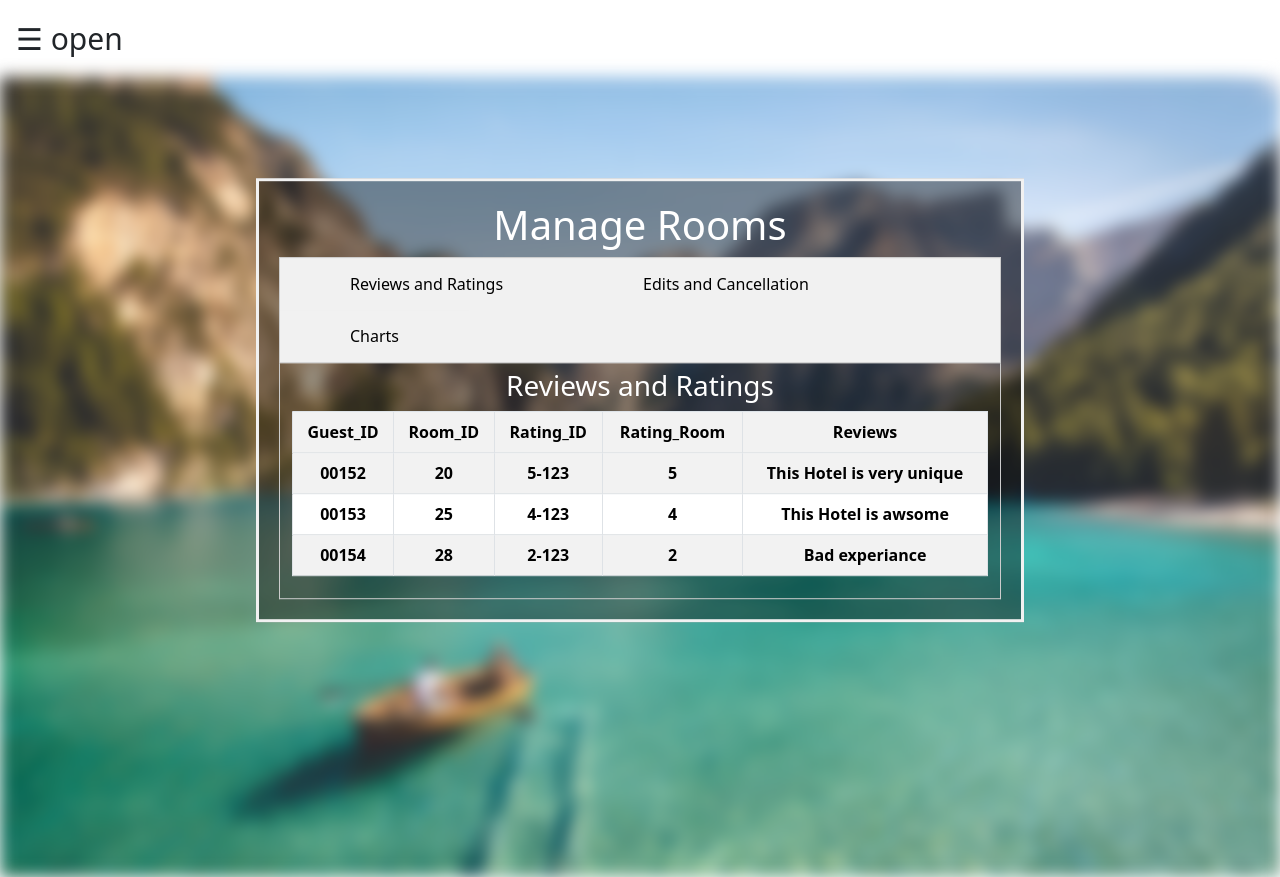
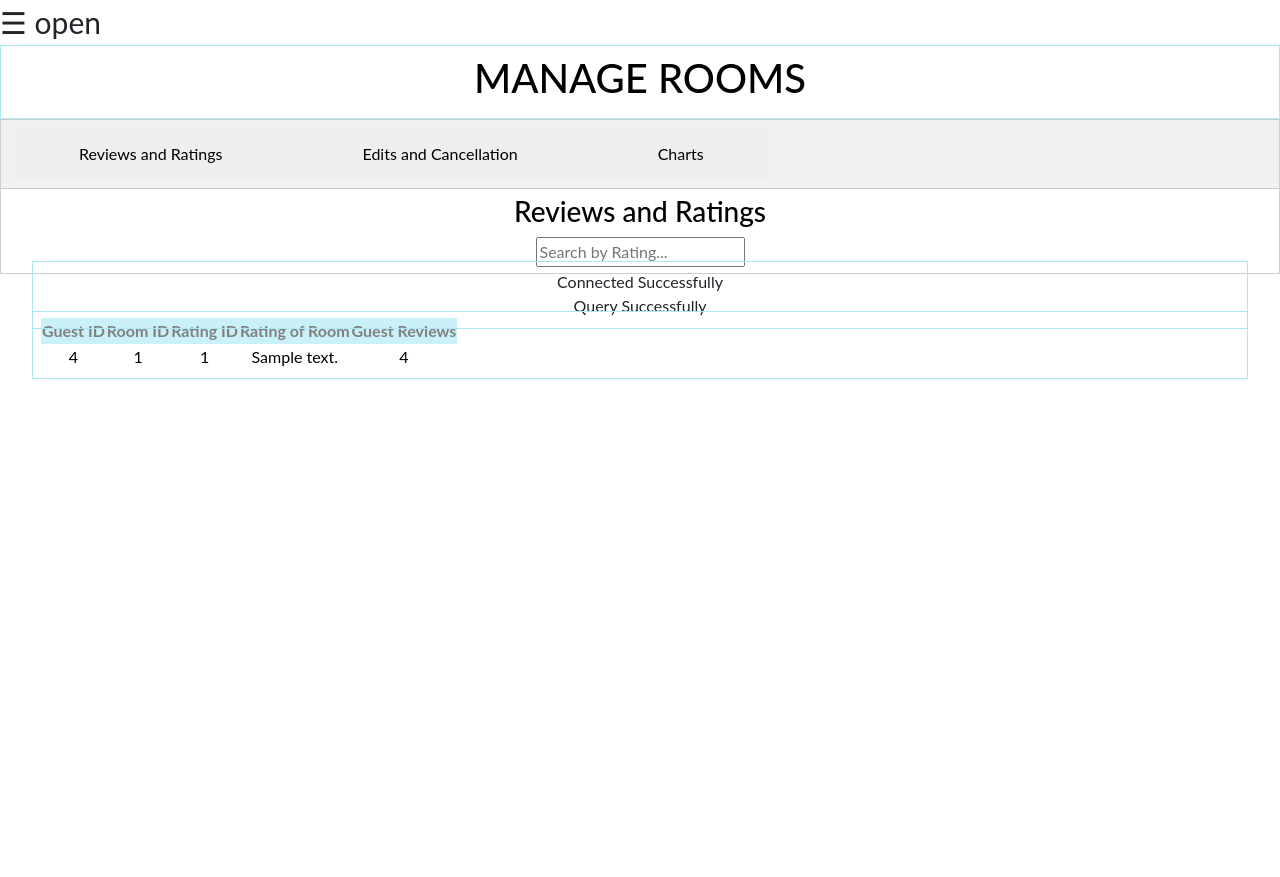
Before and after one commit to MostafaElSafy/HurgadaHotel, a PHP site: page /Manage_Rooms.php in a window 1280 px wide, after a click on "Reviews and Ratings". After the commit the page ends 379 px from the top, so only its background shows below. Run offline with PHP 8.4, Linux system fonts and the light colour scheme; tables that the repository leaves empty or names only in its code hold one stand-in row (values such as "Sample post"); some libraries are stand-ins or nearby versions.

Commit message:
almost done with Manage rooms!

```diff
--- a/Manager_view/Manage_Rooms.php
+++ b/Manager_view/Manage_Rooms.php
@@ -8,85 +8,133 @@
   <meta http-equiv="X-UA-Compatible" content="IE=edge">
   <meta name="viewport" content="width=device-width, initial-scale=1">
   <title>Manage Rooms</title>
+
   <!-- Google font -->
   <link href="https://fonts.googleapis.com/css?family=Montserrat:400,700" rel="stylesheet">
+
   <!-- Bootstrap -->
   <link type="text/css" rel="stylesheet" href="../assets/css/bootstrap.min.css" />
-  <!--top nav style-->
+  <script src="https://cdn.jsdelivr.net/npm/bootstrap@5.0.2/dist/js/bootstrap.bundle.min.js" integrity="sha384-MrcW6ZMFYlzcLA8Nl+NtUVF0sA7MsXsP1UyJoMp4YLEuNSfAP+JcXn/tWtIaxVXM" crossorigin="anonymous"></script>
+  <!--style-->
   <link rel="stylesheet" type="text/css" href="Manager_styles.css">
   <link rel="stylesheet" href="../assets/css/MainStyles.css">
-  <link rel="stylesheet" href="style.css">
-  <link rel="stylesheet" href="Manager_styles.css">
+  <link rel="stylesheet" type="text/css" href="navigation.css">
 
 </head>
 
 
 <body>
-
-  <div id="mySidenav" class="sidenav">
+<div id="myNav" class="overlay">
   <a href="javascript:void(0)" class="closebtn" onclick="closeNav()">&times;</a>
+  <div class="overlay-content">
   <a href="Manager_view(QC).php">Home</a>
     <a href="Manage_Rooms.php">Manage Rooms</a>
     <a href="Manage_Receptionist.php">Manage Receptionist</a>
     <a href="Manage_request.php">Manage Request</a>
   </div>
-
-  <div id="main">
+</div>
 
 <span style="font-size:30px;cursor:pointer" onclick="openNav()">&#9776; open</span>
-  </div>
 
 <script>
 function openNav() {
-      document.getElementById("mySidenav").style.width = "250px";
-      document.getElementById("main").style.marginLeft = "250px";
-      document.body.style.backgroundColor = "rgba(0,0,0,0.4)";
+  document.getElementById("myNav").style.display = "block";
 }
 
 function closeNav() {
-      document.getElementById("mySidenav").style.width = "0";
-      document.getElementById("main").style.marginLeft = "0";
-      document.body.style.backgroundColor = "white";
+  document.getElementById("myNav").style.display = "none";
 }
 </script>
 
 
-  <div class="bg-image"></div>
-  <div class="bg-text">
-    <h1> Manage Rooms </h1>
+<style>
+div {
+  border: 1px solid #ade8f4;
+  padding: 8px;
+  text-align: center;
+}
 
-    <!-- Tab links -->
-    <div class="tab">
-      <button class="tablinks" onclick="openCity(event, 'RR')">Reviews and Ratings</button>
-      <button class="tablinks" onclick="openCity(event, 'E_C')">Edits and Cancellation</button>
-      <button class="tablinks" onclick="openCity(event, 'Chart')">Charts</button>
+h1 {
+  text-align: center;
+  text-transform: uppercase;
+  color: #023e8a;
+
+}
+
+p {
+  text-indent: 50px;
+  text-align: center;
+  letter-spacing: 3px;
+}
+
+a {
+  text-decoration: none;
+  color: #023e8a;
+  text-align: center;
+}
+</style>
+
+  <div>
+    <h1 style="color:black; text-align: center;"> Manage Rooms </h1>
+  </div>
+    <!-- Tab links for Tables -->
+    <div class="tab" style=" text-align: center;">
+      <button class="tablinks" onclick="openTable(event, 'RR')" >Reviews and Ratings</button>
+      <button class="tablinks" onclick="openTable(event, 'E_C')">Edits and Cancellation</button>
+      <button class="tablinks" onclick="openTable(event, 'Chart')">Charts</button>
     </div>
 
     <!-- Tab content -->
+
+    <!--/////////////// 1st table ///////////////////////-->
     <div id="RR" class="tabcontent">
-      <h3>Reviews and Ratings</h3>
+      <h3 style="color:black;">Reviews and Ratings</h3>
 
-      <table class='table table-bordered table-striped table-hover '>
+      <input type = "text" id ="myInput" onkeyup="myFunction()" placeholder="Search by Rating... " >
 
 <style>
-          .head {
-            background-color: lightskyblue;
-            color: white;
+  .tablerow{
+    background-color:white;
+    color:black;
+  }
+  </style>
+  <div class="pos">
+      <table id="myTable">
+        <thead class="header" style="background-color:#caf0f8; color:grey; ">
+        <tr>
+          <th>Guest ID</th>
+          <th>Room ID</th>
+          <th>Rating ID</th>
+          <th>Rating of Room</th>
+          <th> Guest Reviews</th>
+        </tr>
+        </thead>
+        <tbody>
+        <?php
+
+$conn = new mysqli("localhost","root","","hurghada_db");
+if (!$conn){
+  die("Connection Failed: " . mysqli_connect_error());
+}
+echo "Connected Successfully <br>";
+$query = "SELECT rating_id, room_id, guest_id, comments, rating_room FROM ratingandreviews ";
+$result = $conn->query($query);
+if (!$result) {
+die ("Fatal Query error");
+}
+echo "Query Successfully";
+$rows = $result->num_rows;
+for ($j=0; $j < $rows; $j++) {
+
+  $row = $result->fetch_array(MYSQLI_ASSOC);
+  echo "<tr class='tablerow'><td> ".$row['rating_id']."</td> <td> ".$row['room_id'].
+  "</td><td>".$row['guest_id']." </td><td>".$row['comments']." </td><td>".$row['rating_room']." </td>";
+  echo "</tr>";
 }
 
-          .body {
-            background-color: #FAFAD2;
-          }
-        </style>
-        <tr class="head">
-          <th>Guest_ID</th>
-          <th>Room_ID</th>
-          <th>Rating_ID</th>
-          <th>Rating_Room</th>
-          <th>Reviews</th>
-        </tr>
-        <tbody>
-          <tr class="body">
+?>
+        </tbody>
+         <!---- <tr class="tablerow" >
             <td>00152</td>
             <td>20</td>
             <td>5-123</td>
@@ -94,7 +142,7 @@
             <td>This Hotel is very unique </td>
 
           </tr>
-          <tr class="body">
+          <tr class="tablerow">
             <td>00153</td>
             <td>25</td>
             <td>4-123</td>
@@ -102,62 +150,116 @@
             <td>This Hotel is awsome </td>
           </tr>
 
-          <tr class="body">
+          <tr class="tablerow">
             <td>00154</td>
             <td>28</td>
             <td>2-123</td>
             <td>2</td>
             <td>Bad experiance </td>
-          </tr>
-        </tbody>
+          </tr> ----->
+
       </table>
 
     </div>
+</div>
+
+    <!-- ////////////////// search function /////////////////-->
+
+    <script>
+function myFunction() {
+  var input, filter, table, tr, td, i, txtValue;
+  input = document.getElementById("myInput");
+  filter = input.value.toUpperCase();
+  table = document.getElementById("myTable");
+  tr = table.getElementsByTagName("tr");
+  for (i = 0; i < tr.length; i++) {
+
+    td = tr[i].getElementsByTagName("td")[3];  /* column number 4 in table*/
+    if (td) {
+      txtValue = td.textContent || td.innerText;
+      if (txtValue.toUpperCase().indexOf(filter) > -1) {
+        tr[i].style.display = "";
+      } else {
+        tr[i].style.display = "none";
+      }
+    }
+  }
+}
+</script>
+    <!--////////////////// 2nd table ////////////////////////-->
 
     <div id="E_C" class="tabcontent">
+      <h3 style="color:black;">Edits and Cancellation</h3>
+    <!--  <table class='table table-bordered table-striped table-hover '>-->
 
-      <h3>Edits and Cancellation</h3>
-      <table class='table table-bordered table-striped table-hover '>
-
-        <tr class="head">
+    <div class="pos">
+      <table id="myTable">
+      <thead class="header" style="background-color:#caf0f8; color:grey;">
+        <tr>
           <th>Guest_ID</th>
           <th>Edits</th>
           <th>Cancellation</th>
         </tr>
-        <tbody id="myTable">
-          <tr class="body">
+</thead>
+        <tbody>
+        <?php
+
+$conn = new mysqli("localhost","root","","hurghada_db");
+if (!$conn){
+  die("Connection Failed: " . mysqli_connect_error());
+}
+echo "Connected Successfully <br>";
+$query = "SELECT rating_id, room_id, guest_id, comments, rating_room FROM ratingandreviews ";
+$result = $conn->query($query);
+if (!$result) {
+die ("Fatal Query error");
+}
+echo "Query Successfully";
+$rows = $result->num_rows;
+for ($j=0; $j < $rows; $j++) {
+
+  $row = $result->fetch_array(MYSQLI_ASSOC);
+  echo "<tr class='tablerow'><td> ".$row['rating_id']."</td> <td> ".$row['room_id'].
+  "</td><td>".$row['guest_id']." </td><td>".$row['comments']." </td><td>".$row['rating_room']." </td>";
+  echo "</tr>";
+}
+
+?>
+        </tbody>
+
+         <!-- <tr class="tablerow">
             <td>00152</td>
             <td>need lamp </td>
             <td>no</td>
           </tr>
 
-          <tr class="body">
+          <tr class="tablerow">
             <td>00153</td>
             <td>nothing</td>
             <td>x</td>
 
           </tr>
 
-          <tr class="body">
+          <tr class="tablerow">
             <td>00154</td>
             <td>need sofa</td>
             <td>no</td>
 
-          </tr>
-        </tbody>
+          </tr>-->
+
 
       </table>
 
-    </div>
-    <!--search function-->
+    </div></div>
 
-
-    <div id="Chart" class="tabcontent">
-      <h3>Chart of the most booked room view</h3>
+<!--//////////////////Pie Chart////////////////////////-->
+<div class="pos">
+    <div id="Chart" class="tabcontent" >
+      <h3  style="color:black;" >Chart of the most booked room view</h3>
 
       <script src="https://cdnjs.cloudflare.com/ajax/libs/Chart.js/2.9.4/Chart.js"></script>
 
-      <canvas id="myChart" class="chart"></canvas>
+      <canvas id="myChart" class="chart" style="border-width: 6em;"></canvas>
 
       <script>
         var xValues = ["Sea View ", "Garden View", "Others"];
@@ -185,17 +287,22 @@
               display: true,
 
               text: "Most common Booked Room Views Chart",
-              fontColor: "	#8B4513"
+              fontColor: "#03045e",
+             /*size of text needs enlargment*/
+
 
             }
           }
         });
       </script>
     </div>
+      </div>
+<!--////////////////////////////////-->
 
+<!--//////////////// Open table function /////////////////////-->
 
     <script>
-      function openCity(evt, cityName) {
+      function openTable(evt, Table) {
         // Declare all variables
         var i, tabcontent, tablinks;
 
@@ -212,7 +319,7 @@
         }
 
         // Show the current tab, and add an "active" class to the button that opened the tab
-        document.getElementById(cityName).style.display = "block";
+        document.getElementById(Table).style.display = "block";
         evt.currentTarget.className += " active";
       }
     </script>
--- a/Manager_view/Manager_styles.css
+++ b/Manager_view/Manager_styles.css
@@ -1,124 +1,31 @@
 
-  /* Position the navbar container inside the image */
-  .container {
-    position: absolute;
-    margin: 20px;
-    width: auto;
-  }
-/* The side navigation menu */
-.sidenav {
-    height: 100%;
-    width: 0;
-    position: fixed;
-    z-index: 1;
-    top: 0;
-    left: 0;
-    background-color: #03045e;
-    overflow-x: hidden;
-    transition: 0.5s;
-    padding-top: 60px;
-  }
-
-  .sidenav a {
-    padding: 8px 8px 8px 32px;
-    text-decoration: none;
-    font-size: 25px;
-    color:  antiquewhite;
-    display: block;
-    transition: 0.3s;
-  }
-
-  .sidenav a:hover {
-    color: #00b4d8;
-  }
-  .sidenav a:active {
-      color: rgb(81, 55, 159);
-  }
-
-  .sidenav .closebtn {
-    position: absolute;
-    top: 0;
-    right: 25px;
-    font-size: 36px;
-    margin-left: 50px;
-  }
-
-  #main {
-    transition: margin-left .5s;
-    padding: 16px;
-  }
-
-  @media screen and (max-height: 450px) {
-    .sidenav {padding-top: 15px;}
-    .sidenav a {font-size: 18px;}
-  }
-  .container {
-    position: relative;
-  }
 
   /*//////////////////////////////////////////////////*/
 
-/*Backkground image*/
-
-body, html {
-  height: 100%;
-}
-
-* {
-  box-sizing: border-box;
-}
-
-.bg-image {
-  /* The image used */
-  background-image: url("registerBg.jpg");
-
-  /* Add the blur effect */
-  filter: blur(8px);
-  -webkit-filter: blur(8px);
-
-  /* Full height */
-  height: 100%;
-
-  /* Center and scale the image nicely */
-  background-position: center;
-  background-repeat: no-repeat;
-  background-size: cover;
-}
 
 /* Position text in the middle of the page/image */
-.bg-text {
-  background-color: rgb(0,0,0); /* Fallback color */
-  background-color: rgba(0,0,0, 0.4); /* Black w/opacity/see-through */
-  color: white;
-  font-weight: bold;
-  border: 3px solid #f1f1f1;
-  position: absolute;
-  top: 50%;
-  left: 50%;
-  transform: translate(-50%, -50%);
-  z-index: 2;
-  width: 60%;
-  padding: 20px;
-  text-align: center;
-}
+
 
 /** Tabs **/
+
 .tab {
   overflow: hidden;
   border: 1px solid #ccc;
   background-color: #f1f1f1;
+  text-align: center;
 
 }
 
 /* Style the buttons that are used to open the tab content */
 .tab button {
-  background-color: inherit;
+  /*background-color: inherit;*/
   float: left;
   border: none;
   outline: none;
   cursor: pointer;
   padding: 14px 70px;
   transition: 0.3s;
+  text-align: center;
 }
 
 /* Change background color of buttons on hover */
@@ -137,6 +44,7 @@ body, html {
   padding: 6px 12px;
   border: 1px solid #ccc;
   border-top: none;
+  text-align: center;
 }
 
 /*chart style */
@@ -144,40 +52,52 @@ body, html {
 .chart{
   color: antiquewhite;
   border: solid thin silver;
-  width: 450px;
-  height: 300px;
+
+  width: 50px;
+  height: 100px;
   padding: 10px;
-  background-color: #FAFAD2;
-  }
-  #myInput {
-    background-image: url('searchh.jpg'); /* Add a search icon to input */
-    background-size: 20px 30px;
-   background-position: left top;
-    background-position: 10px 12px; /* Position the search icon */
-    background-repeat: no-repeat; /* Do not repeat the icon image */
-    width: 100%; /* Full-width */
-    font-size: 16px; /* Increase font-size */
-    padding: 12px 20px 12px 40px; /* Add some padding */
-    border: 1px solid #ddd; /* Add a grey border */
-    margin-bottom: 12px; /* Add some space below the input */
   }
 
-#myTable {
+/* Table Search styles*/
+
+* {
+  box-sizing: border-box;
+}
+
+.myInput {
+  background-image: url('/css/searchicon.png');
+  background-position: 10px 10px;
+  background-repeat: no-repeat;
+  width: 100%;
+  font-size: 16px;
+  padding: 12px 20px 12px 40px;
+  border: 1px solid #ddd;
+  margin-bottom: 12px;
+}
+
+.myTable {
   border-collapse: collapse;
   width: 100%;
   border: 1px solid #ddd;
   font-size: 18px;
+  background-color: white;
+  color:black;
 }
 
-#myTable th, #myTable td {
+.myTable th, .myTable td {
   text-align: left;
   padding: 12px;
 }
 
-#myTable tr {
+.myTable tr {
   border-bottom: 1px solid #ddd;
 }
 
-#myTable tr.header, #myTable tr:hover {
-  background-color: #f1f1f1;
+div.pos
+{
+    width:95%;
+    position: absolute;
+    left: 50%;
+    top: 40%;
+    transform: translate(-50%,-50%);
 }
--- /dev/null
+++ b/Manager_view/navigation.css
@@ -0,0 +1,53 @@
+
+body {
+  font-family: 'Lato', sans-serif;
+}
+
+.overlay {
+  height: 100%;
+  width: 100%;
+  display: none;
+  position: fixed;
+  z-index: 1;
+  top: 0;
+  left: 0;
+  background-color: rgb(0,0,0);
+  background-color: rgba(0,0,0, 0.9);
+}
+
+.overlay-content {
+  position: relative;
+  top: 25%;
+  width: 100%;
+  text-align: center;
+  margin-top: 30px;
+}
+
+.overlay a {
+  padding: 8px;
+  text-decoration: none;
+  font-size: 36px;
+  color: #818181;
+  display: block;
+  transition: 0.3s;
+}
+
+.overlay a:hover, .overlay a:focus {
+  color: #f1f1f1;
+}
+
+.overlay .closebtn {
+  position: absolute;
+  top: 20px;
+  right: 45px;
+  font-size: 60px;
+}
+
+@media screen and (max-height: 450px) {
+  .overlay a {font-size: 20px}
+  .overlay .closebtn {
+  font-size: 40px;
+  top: 15px;
+  right: 35px;
+  }
+}
```
Also changed, not shown: Manager_view/Manage_Receptionist.php (+6 -10 lines), Manager_view/Manage_Request.php (+16 -25 lines), Manager_view/Manager_view(QC).php (+39 -24 lines), Manager_view/newfile.css (added, +53 -0 lines). Lines whose indentation alone changed are shown as unchanged.
